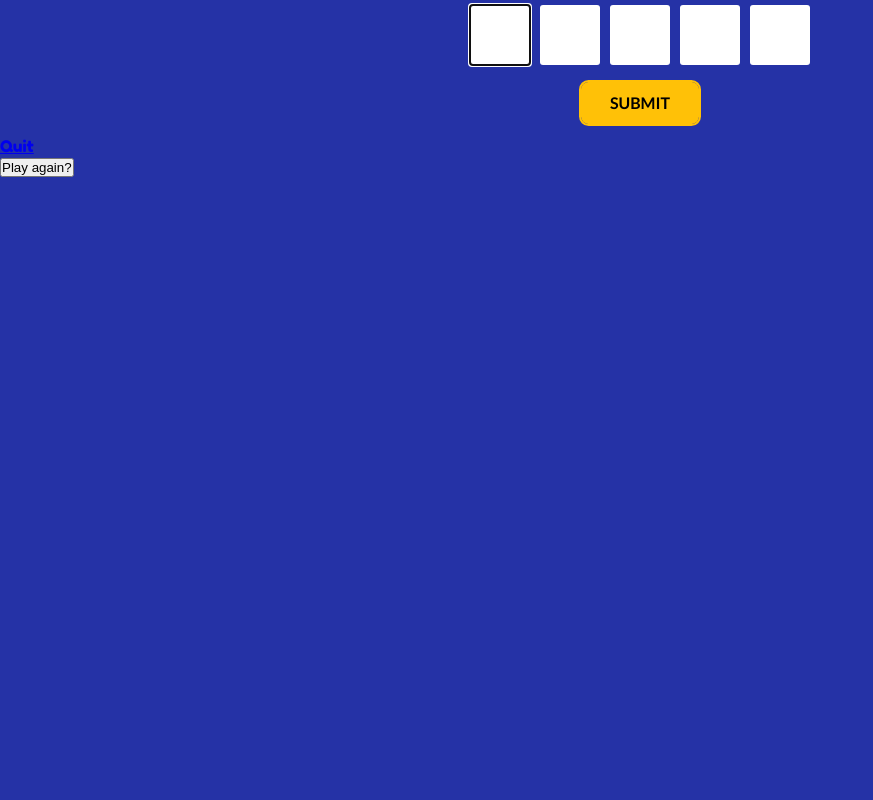
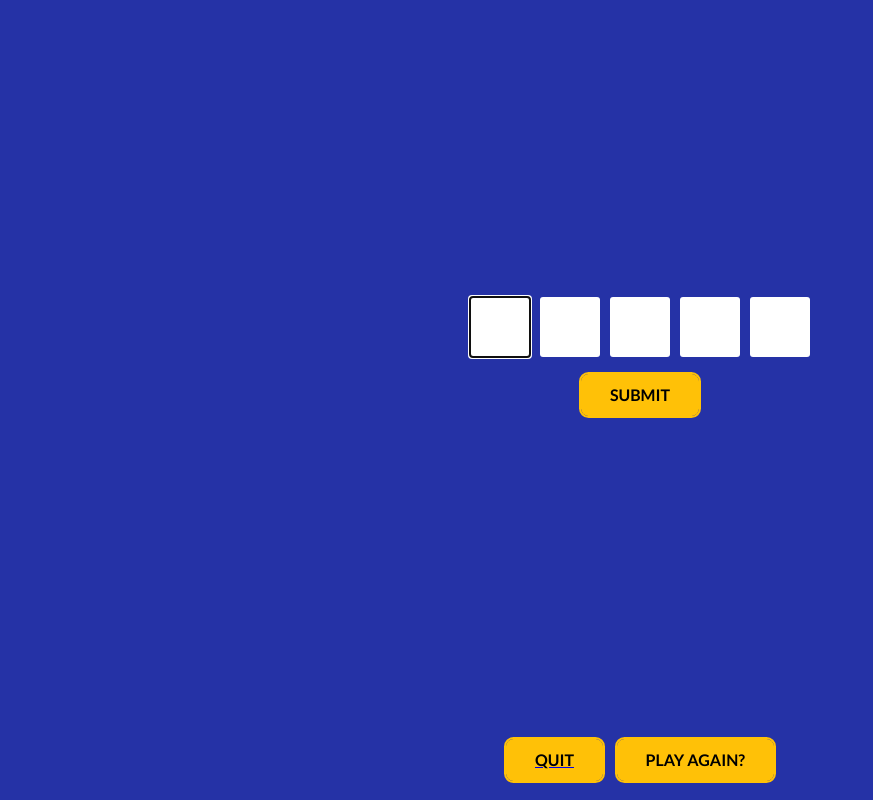
Before and after one commit to C-Undritz/Word-Spiel, a Flask app: page /games_screen in a window 1280 px wide. Shown: the whole page, without its empty margins (0-873 px from the left). Run offline with Flask 2, Linux system fonts and the light colour scheme.

Commit message:
Added new containers to display buttons

```diff
--- a/templates/game_screen.html
+++ b/templates/game_screen.html
@@ -1,8 +1,10 @@
 {% extends "base.html" %}
 
 {% block styles %}
-<div class="container area">
 
+<div id="game-container">
+
+    <!-- Displays past guesses with hints against each letter entered on that round -->
     <div id="output-boxes">
         {% if game.round_count > 0 %}
         {% for item in game.game_results %}
@@ -25,6 +27,8 @@
         {% endfor %}
         {% endif %}
     </div>
+
+    <!-- displays input boxes to add letter for word guess -->
     <div id="user-input">
         <form id="char-input-form" method="POST" action="{{ url_for('start_game') }}">
             <div id="input-boxes">
@@ -44,14 +48,18 @@
             </div>
         </form>
     </div>
+</div>
 
+<!-- Buttons to quit to menu and play again -->
+<div id="nav_btns">
     <a href="{{ url_for('home') }}">
-        Quit
+        <button class="stn-btn btn-animation" type="submit">Quit</button>
     </a>
     <form action="{{ url_for('play_again') }}" method="post">
-        <button type="submit">Play again?</button>
+        <button class="stn-btn btn-animation" type="submit">Play Again?</button>
     </form>
 </div>
+
 
 
 {% endblock %}
```
